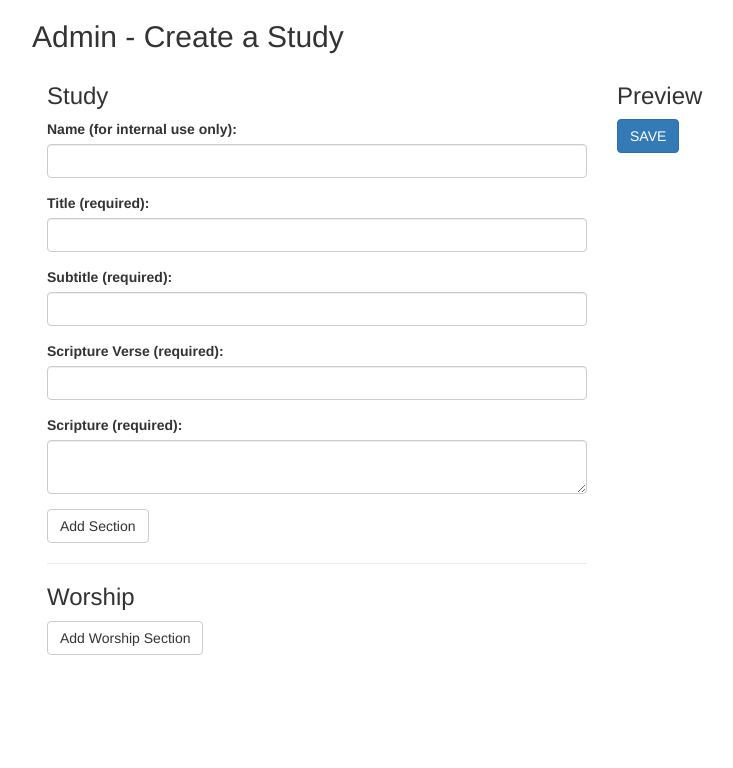
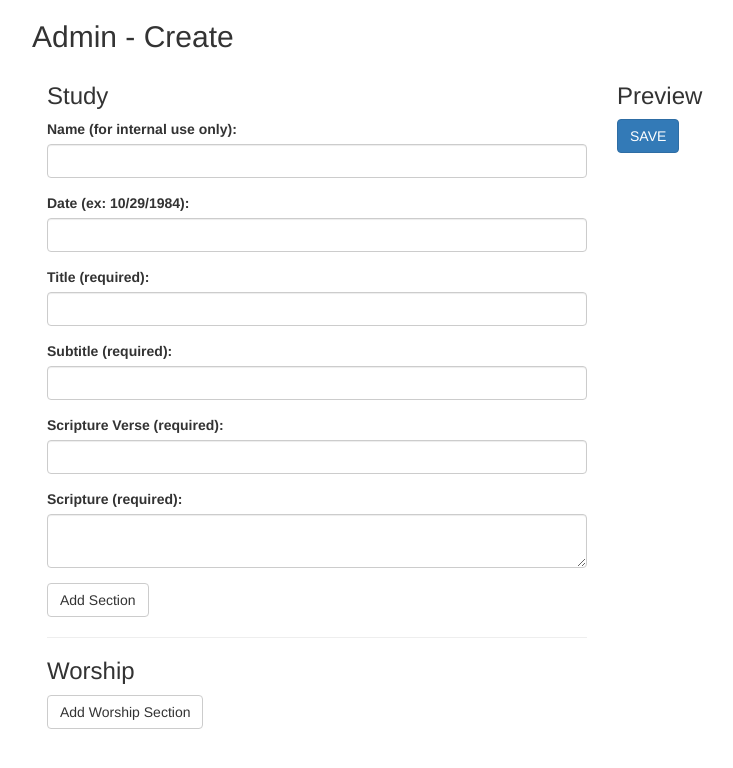
Before and after one commit to jonuy/redeemercfg, a Node server app: page /admin/create in a window 1280 px wide. Shown: the top 768 px of the page, without its empty margins (38-771 px from the left). Run offline with Node 20, Linux system fonts and the light colour scheme; some libraries are stand-ins or nearby versions.

Commit message:
Date property added

```diff
--- a/app/controllers/admin.js
+++ b/app/controllers/admin.js
@@ -13,6 +13,7 @@ router.get('/admin', function(req, res) {
   var currentStudy;
   var studies = [];
   // Get list of all studies
+  // @todo Sort by Date
   modelStudy.find({}, function(err, docs) {
     if (err) {
       console.log(err);
@@ -21,11 +22,17 @@ router.get('/admin', function(req, res) {
     }
 
     for (var i = 0; docs && i < docs.length; i++) {
-      if (docs[i].is_current_study) {
-        currentStudy = docs[i];
+      studies[i] = docs[i];
+
+      // More readable date string
+      if (typeof studies[i].date === 'object') {
+        var date = studies[i].date;
+        var m  = date.getMonth() + 1;
+        var d = date.getDate();
+        var y = date.getFullYear();
+        studies[i].dateString = m + '/' + d + '/' + y;
       }
 
-      studies[studies.length] = docs[i];
     }
 
     var data = {
@@ -64,8 +71,7 @@ router.get('/admin/edit/:id', function(req, res) {
         console.log(err);
       }
       else {
-        console.log(doc);
-
+        console.log('Rendering admin/edit view');
         res.render('admin_create',
           {
             title: 'redeemercfg - admin/edit',
--- a/app/controllers/study.js
+++ b/app/controllers/study.js
@@ -16,6 +16,7 @@ router.post('/study', function(req, res) {
 
   var data = {
     name: req.body.name,
+    date: new Date(req.body.date),
     title: req.body.title,
     subtitle: req.body.subtitle,
     scripture_verse: req.body.scripture_verse,
--- a/app/models/study.js
+++ b/app/models/study.js
@@ -4,6 +4,7 @@ var mongoose = require('mongoose')
 var schema = new mongoose.Schema({
   is_current_study: {type: Boolean, default: false},
   name: String,
+  date: Date,
   title: String,
   subtitle: String,
   scripture_verse: String,
--- a/app/public/scripts/admin_create.js
+++ b/app/public/scripts/admin_create.js
@@ -149,6 +149,7 @@ $(document).ready(function() {
 
     // Get the required fields
     data.name = $('#study-name').val();
+    data.date = $('#study-date').val();
     data.title = $('#study-title').val();
     data.subtitle = $('#study-subtitle').val();
     data.scripture_verse = $('#scripture-verse').val();
@@ -199,6 +200,12 @@ $(document).ready(function() {
   // Populate with values if we have any
   if (typeof editData === 'object') {
     $('#study-name').val(editData.name);
+    if (typeof editData.date === 'object') {
+      $('#study-date').val(editData.date.toLocaleDateString());
+    }
+    else if (typeof editData.date === 'string') {
+      $('#study-date').val(new Date(editData.date).toLocaleDateString());
+    }
     $('#study-title').val(editData.title);
     $('#study-subtitle').val(editData.subtitle);
     $('#scripture-verse').val(editData.scripture_verse);
--- a/app/views/admin.jade
+++ b/app/views/admin.jade
@@ -17,7 +17,7 @@ block page-content
     - for (var i = 0; studies && i < studies.length; i++) {
       - if (studies[i].is_current_study) {
         div(class="study-row study-row-selected study-row-#{i}")
-          | #{studies[i].name}
+          | #{studies[i].dateString} - #{studies[i].name}
           .study-row-controls.hidden
             button(id="btn-make-live-#{i}", class="btn btn-xs btn-primary disabled", val='#{studies[i]._id}')
               | Make Live
--- a/app/views/admin_create.jade
+++ b/app/views/admin_create.jade
@@ -14,7 +14,7 @@ block scripts
 
 block page-header
   .container
-    h2 Admin - Create a Study
+    h2 Admin - Create
 
 block page-content
   div.col-md-6
@@ -23,6 +23,10 @@ block page-content
       .form-group
         label Name (for internal use only):
         input#study-name.form-control
+
+      .form-group
+        label Date (ex: 10/29/1984):
+        input#study-date.form-control
 
       .form-group
         label Title (required):
```
